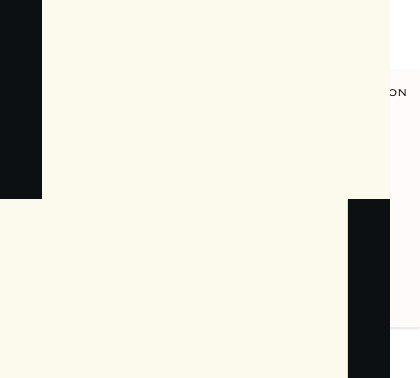
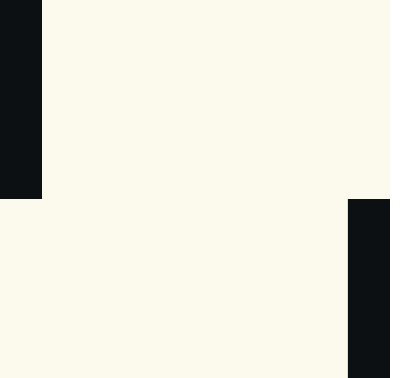
Before and after one commit to teusto/paul-allen-card, a React (Vite) app: page / in a window 390 px wide. Shown: the part 223-601 px from the top of the page, 420 px wide, since content can reach past the window. Built offline with nearby package versions, Linux system fonts and the light colour scheme.

Commit message:
feat: first version of hover effect on card

```diff
--- a/src/pages/Home.tsx
+++ b/src/pages/Home.tsx
@@ -3,7 +3,7 @@ import Scene from '../assets/scene.mp4';
 import gsap from 'gsap';
 import { Power2 } from 'gsap';
 import { useGSAP } from '@gsap/react';
-import { useEffect, useRef } from 'react';
+import { useEffect, useRef, useState } from 'react';
 import CSSRulePlugin from 'gsap/CSSRulePlugin';
 import Logo from '../assets/logo.svg';
 
@@ -12,31 +12,47 @@ gsap.registerPlugin(useGSAP);
 const Home = () => {
     let containerRef = useRef(null);
     let videoRef = useRef(null);
+    let cardRef = useRef(null);
     const timeline = gsap.timeline();
     let rule = CSSRulePlugin.getRule(".video_container::after"); //get the rule
     let ruleLogo = CSSRulePlugin.getRule(".logo_container::after"); //get the rule
+    const [degs, setDegs] = useState({ x: 0, y: 0 });
 
-    useEffect(() => {
-        console.log({containerRef, videoRef, timeline})
+    useGSAP(() => {
+        timeline.to(containerRef.current, { css: { visibility: 'visible', opacity: 1 }, delay: .35, duration: 5 })
+            .to(rule, { width: '0%', ease: Power2.easeInOut, duration: 2 })
+            .to(ruleLogo, { width: '0%', ease: Power2.easeInOut, duration: 2 }, "<")
+            .from(videoRef.current, { scale: 1.5, ease: Power2.easeInOut, duration: 2 }, ">-1.0")
+            .to(videoRef.current, { scale: 0, ease: Power2.easeInOut, duration: 3 }, 32)
+            .from(cardRef.current, { zIndex: -1, opacity: 1, scale: 0, ease: Power2.easeInOut, duration: 3 }, '<')
     })
 
-    useGSAP(() => {
-        timeline.to(containerRef.current, {css: {visibility: 'visible', opacity: 1}, delay: .35, duration: 5})
-                .to(rule, {width: '0%', ease: Power2.easeInOut, duration: 2})
-                .to(ruleLogo, {width: '0%', ease: Power2.easeInOut, duration: 2}, "<")
-                .from(videoRef.current, {scale: 1.5, ease: Power2.easeInOut, duration: 2}, ">-1.0")
-    })
+    const handleHover = (ev) => {
+        scaleMovementToDegs(ev.clientX, ev.clientY)
+    }
+
+    const scaleMovementToDegs = (x, y) => {
+        let width = window.innerWidth;
+        let height = window.innerHeight;
+        let mousePosition = { x, y };
+        let maxRange = 5
+        let minRange = -15
+        let interval = maxRange - minRange;
+        let xDeg =  interval * mousePosition.x / width + minRange;
+        let yDeg = interval * mousePosition.y / height + minRange;
+        setDegs({ x: xDeg, y: yDeg });
+    }
 
     return (
         <div className="wrapper">
             <div className="container" ref={containerRef}>
                 <div className='logo_container'>
-                    <img src={Logo}/>
+                    <img src={Logo} />
                 </div>
                 <div className="video_container">
                     <video ref={videoRef} className="video" src={Scene} muted autoPlay playsInline></video>
                 </div>
-                <div className='card_container'>
+                <div className='card_container' ref={cardRef} onPointerMove={handleHover} onMouseMoveCapture={handleHover} style={{transform: `translate(-50%, -50%) perspective(600px) rotateX(${degs.x}deg) rotateY(${degs.y}deg)`}}>
                     <div className='card'>
                         <div className='card_top'>
                             <p>+351 932209245</p>
--- a/src/styles/Home.scss
+++ b/src/styles/Home.scss
@@ -71,7 +71,8 @@
     left: 50%;
     margin-right: -50%;
     transform: translate(-50%, -50%);
-    z-index: -1;
+    z-index: 5;
+    //border: 2px solid red;
     .card {
         width: 450px;
         aspect-ratio: 1.75;
```
Also changed, not shown: src/hooks/useHover.ts (added, +27 -0 lines).
